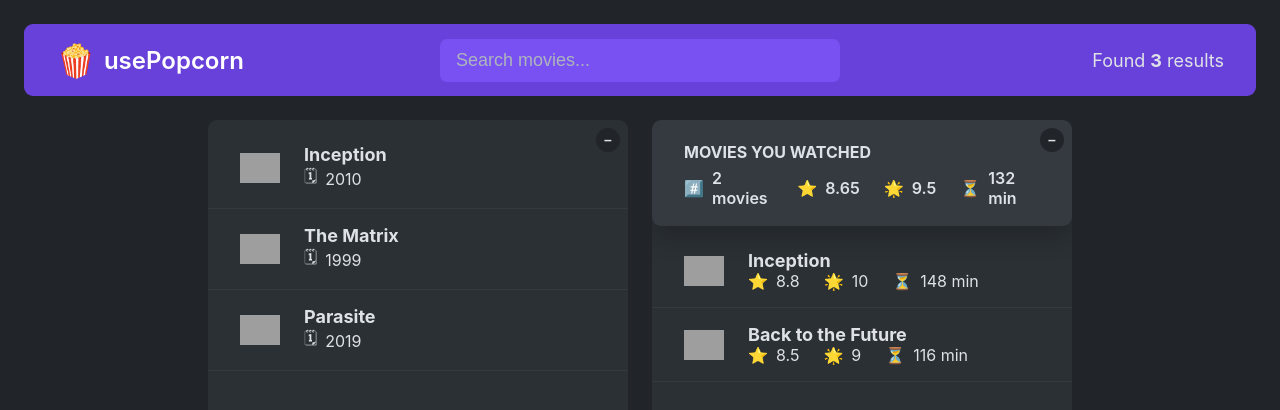
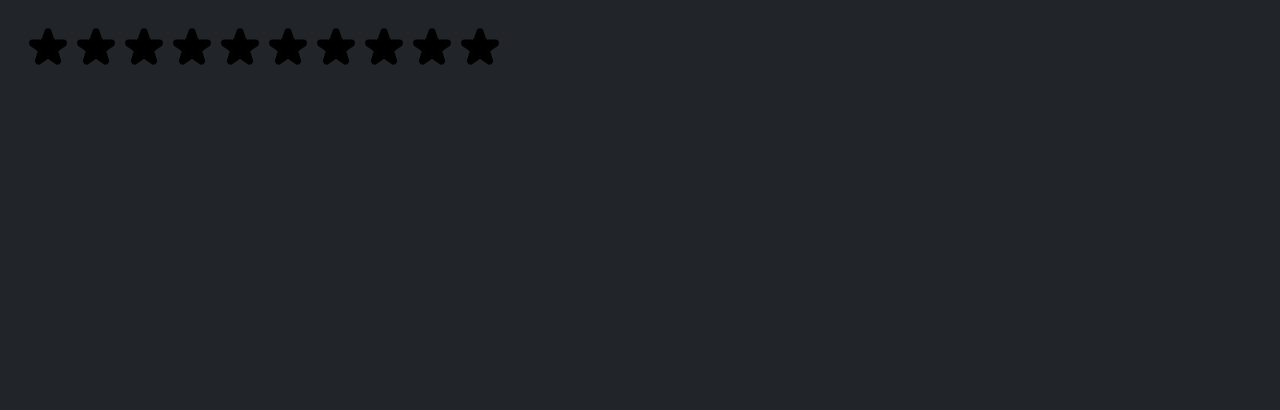
Before and after one commit to LamiaaIbrahim/usePopcorn, a React (Create React App) app: page / in a window 1280 px wide. Shown: the top 410 px of the page. Built offline with nearby package versions, Linux system fonts and the light colour scheme; grey boxes are pictures that could not be loaded.

Commit message:
"Removed full and empty star SVGs from index.css and added StarRating component to index.js"

```diff
--- /dev/null
+++ b/src/component/StarRating.js
@@ -0,0 +1,61 @@
+const containerStyle = {
+  display: "flex",
+  alignItems: "center",
+  gap: "16px",
+};
+
+const starContainerStyle = {
+  display: "flex",
+};
+
+export default function StarRating({ maxRating = 5 }) {
+  return (
+    <div style={containerStyle}>
+      <div style={starContainerStyle}>
+        {Array.from({ length: maxRating }, (_, i) => (
+          <Star key={i} />
+        ))}
+      </div>{" "}
+      {/* <Star /> */}
+    </div>
+  );
+}
+
+const startStyle = {
+  width: "48px",
+  height: "48",
+  display: "block",
+  cursor: "pointer",
+};
+
+function Star() {
+  return (
+    <>
+      <span role="button" style={startStyle}>
+        <svg
+          xmlns="http://www.w3.org/2000/svg"
+          viewBox="0 0 20 20"
+          fill="#000"
+          stroke="#000"
+        >
+          <path d="M9.049 2.927c.3-.921 1.603-.921 1.902 0l1.07 3.292a1 1 0 00.95.69h3.462c.969 0 1.371 1.24.588 1.81l-2.8 2.034a1 1 0 00-.364 1.118l1.07 3.292c.3.921-.755 1.688-1.54 1.118l-2.8-2.034a1 1 0 00-1.175 0l-2.8 2.034c-.784.57-1.838-.197-1.539-1.118l1.07-3.292a1 1 0 00-.364-1.118L2.98 8.72c-.783-.57-.38-1.81.588-1.81h3.461a1 1 0 00.951-.69l1.07-3.292z" />
+        </svg>
+        {/* EMPTY STAR */}
+        {/* <svg
+        xmlns="http://www.w3.org/2000/svg"
+        fill="none"
+        viewBox="0 0 24 24"
+        stroke="#000"
+      >
+        <path
+          strokeLinecap="round"
+          strokeLinejoin="round"
+          strokeWidth="{2}"
+          d="M11.049 2.927c.3-.921 1.603-.921 1.902 0l1.519 4.674a1 1 0 00.95.69h4.915c.969 0 1.371 1.24.588 1.81l-3.976 2.888a1 1 0 00-.363 1.118l1.518 4.674c.3.922-.755 1.688-1.538 1.118l-3.976-2.888a1 1 0 00-1.176 0l-3.976 2.888c-.783.57-1.838-.197-1.538-1.118l1.518-4.674a1 1 0 00-.363-1.118l-3.976-2.888c-.784-.57-.38-1.81.588-1.81h4.914a1 1 0 00.951-.69l1.519-4.674z"
+        />
+      </svg> */}
+      </span>
+    </>
+    //   FULL STAR
+  );
+}
--- a/src/index.js
+++ b/src/index.js
@@ -1,11 +1,13 @@
 import React from "react";
 import ReactDOM from "react-dom/client";
 import "./index.css";
-import App from "./App";
+// import App from "./App";
+import StarRating from "./component/StarRating";
 
 const root = ReactDOM.createRoot(document.getElementById("root"));
 root.render(
   <React.StrictMode>
-    <App />
+    {/* <App /> */}
+    <StarRating maxRating={10} />
   </React.StrictMode>
 );
```
Also changed, not shown: src/index.css (+0 -33 lines).
